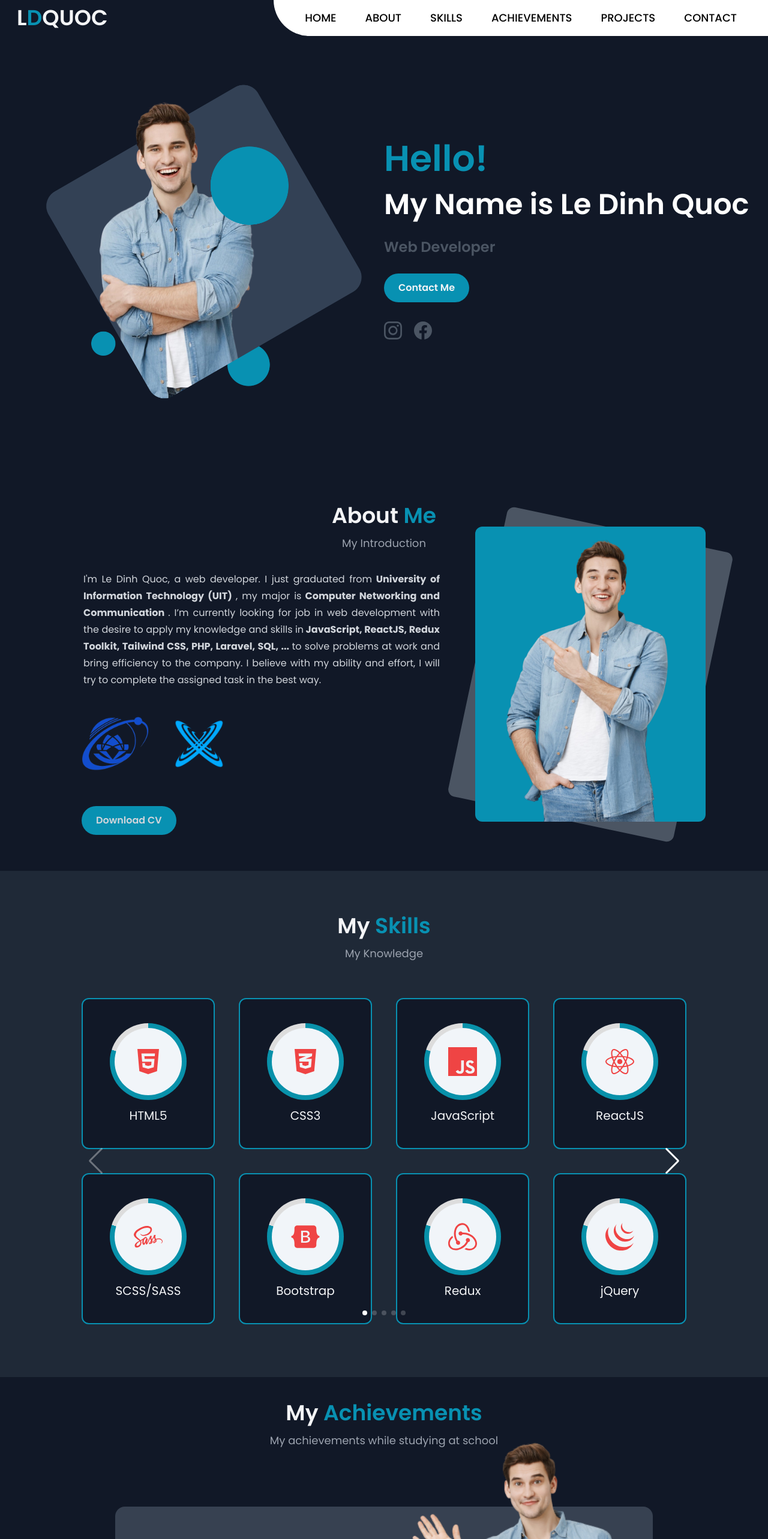
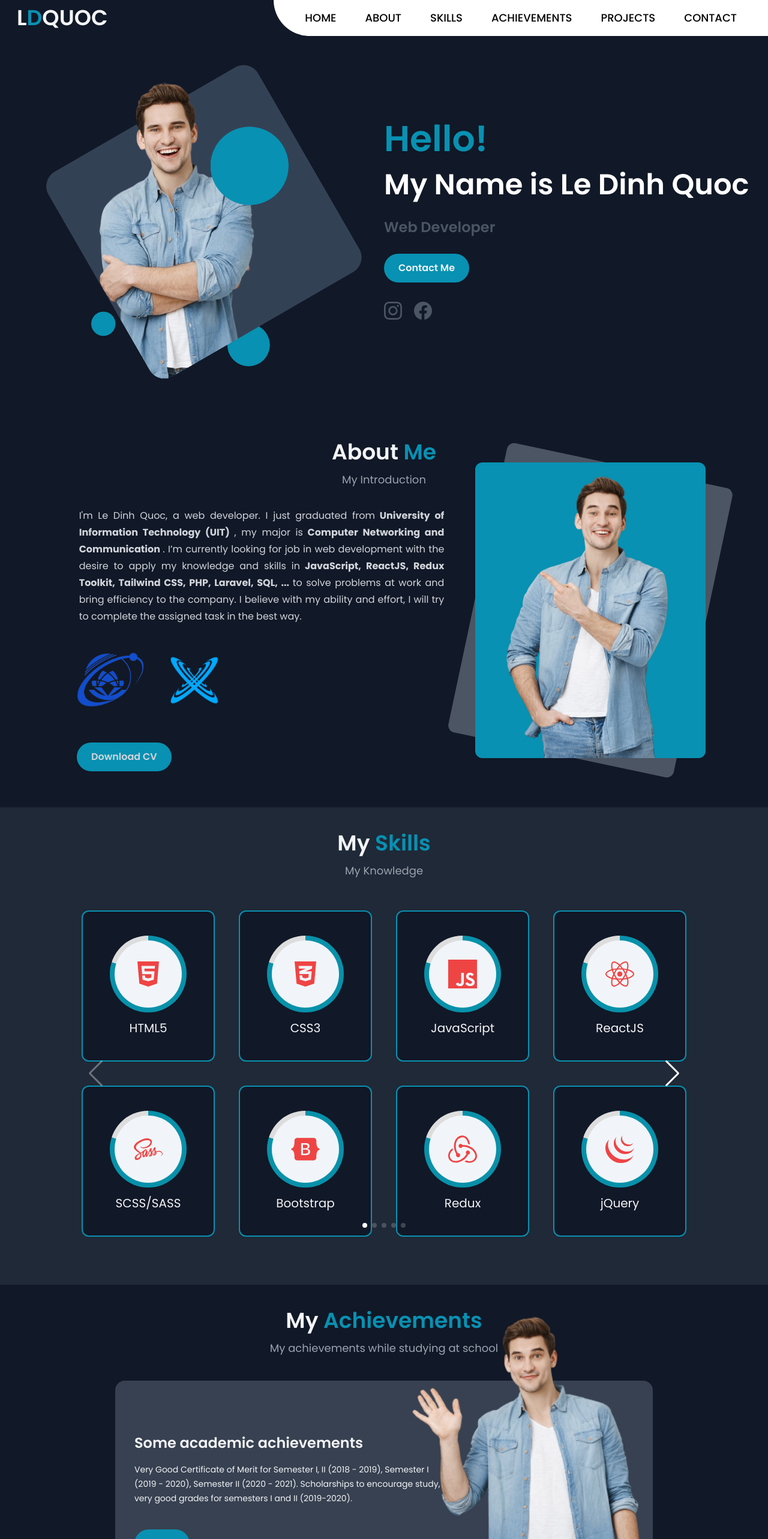
Before and after one commit to dinhquoc0103/ldquoc-portfolio, a React (Vite) app: page / in a window 1280 px wide. Shown: the top 2566 px of the page at 60% size. Built offline with nearby package versions, Linux system fonts and the light colour scheme.

Commit message:
optimize spacing, and some order things

```diff
--- a/src/components/ScrollToTop/ScrollToTop.jsx
+++ b/src/components/ScrollToTop/ScrollToTop.jsx
@@ -23,7 +23,7 @@ function ScrollToTop() {
     }
 
     return (
-        <div className={`fixed bottom-14 right-20 ${onScrollToTop ? "visible" : "invisible"}`}>
+        <div className={`fixed z-[99] bottom-6 right-8 lg:bottom-14 lg:right-20 ${onScrollToTop ? "visible" : "invisible"}`}>
             <Button onClick={handleScrollToTop}>
                 <FaArrowUp />
             </Button>
--- a/src/pages/Home/components/About/About.jsx
+++ b/src/pages/Home/components/About/About.jsx
@@ -16,7 +16,7 @@ function About() {
                 <p className="my-3 text-lg text-gray-400 ">My Introduction</p>
 
                 <div className="max-w-6xl mx-auto px-10 flex flex-col-reverse md:flex-row gap-10 md:gap-6 items-center">
-                    <div className="px-2 py-5 text-gray-300 text-center md:text-left">
+                    <div className=" py-5 text-gray-300 text-center md:text-left">
                         <p className="text-justify w-11/12 mx-auto leading-7">
                             I'm Le Dinh Quoc, a web developer. I just graduated from
                             <b> University of Information Technology (UIT) </b>
--- a/src/pages/Home/components/Achievements/Achievements.jsx
+++ b/src/pages/Home/components/Achievements/Achievements.jsx
@@ -14,7 +14,7 @@ function Achievements() {
                 <p className="mt-3 text-lg text-gray-400">My achievements while studying at school</p>
             </div>
 
-            <div className="mt-24 py-5 px-8 bg-gray-700 max-w-4xl mx-auto rounded-2xl flex flex-col-reverse lg:flex-row items-center gap-6 relative min-h-[24rem]">
+            <div className="mt-10 mlg:mt-24 py-5 px-8 bg-gray-700 max-w-4xl mx-auto rounded-2xl flex flex-col-reverse lg:flex-row items-center gap-6 relative min-h-[24rem]">
                 <div className="max-w-lg ">
                     <h2 className="text-2xl font-semibold text-center md:text-left">Some academic achievements</h2>
 
--- a/src/pages/Home/components/Hero/Hero.jsx
+++ b/src/pages/Home/components/Hero/Hero.jsx
@@ -6,7 +6,7 @@ import Button from "../../../../components/Button"
 
 function Hero() {
     return (
-        <section id="home" className="hero min-h-screen flex flex-col md:flex-row items-center py-10">
+        <section id="home" className="hero  flex flex-col md:flex-row items-center pb-10 pt-20">
             <div className="flex flex-1 justify-center items-center md:h-full">
                 <img src={HERO_IMAGE} alt="hero image" className="w-11/12 md:h-full object-cover" />
             </div>
@@ -20,9 +20,11 @@ function Hero() {
 
                     <h4 className="text-gray-600 font-semibold text-xl lg:text-2xl mt-2">Web Developer</h4>
 
-                    <Button className="mt-7">
-                        Contact Me
-                    </Button>
+                    <a href="#contact">
+                        <Button className="mt-7">
+                            Contact Me
+                        </Button>
+                    </a>
 
                     <div className="social-icons flex gap-5 md:justify-start justify-center items-center text-3xl text-gray-600 mt-8 cursor-pointer">
                         <a target="_blank" href="https://www.instagram.com/">
--- a/src/pages/Home/components/Skills/Skills.jsx
+++ b/src/pages/Home/components/Skills/Skills.jsx
@@ -4,14 +4,14 @@ import SkillSlide from "./component/SkillSlide"
 function Skills() {
     return (
         <section id="skills" className="py-10 bg-gray-800 px-10">
-            <div className="text-center mt-8">
+            <div className="text-center">
                 <h3 className="text-4xl font-semibold">
                     My <span className="text-cyan-600 ">Skills</span>
                 </h3>
 
                 <p className="text-lg text-gray-400 py-3">My Knowledge</p>
 
-                <div className="my-12 max-w-5xl mx-auto px-2">
+                <div className="my-10 max-w-5xl mx-auto px-2">
                     <SkillSlide />
                 </div>
             </div>
```
